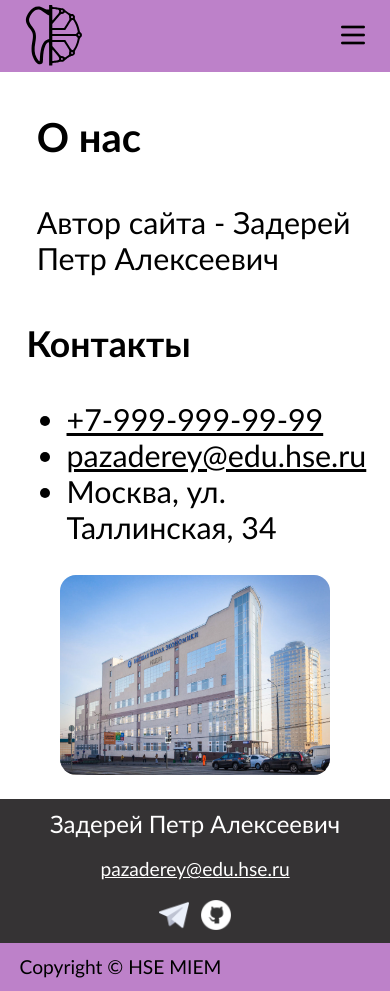
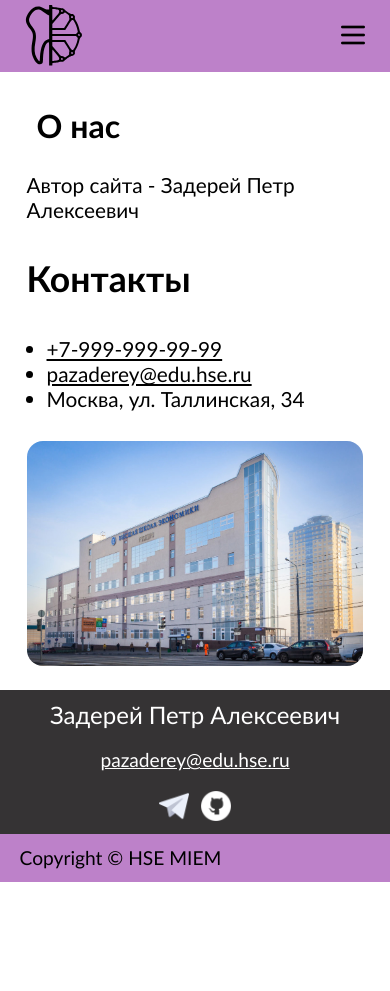
Before and after one commit to pazaderey/web-stomatology, a website: page public/html/about.html in a window 390 px wide. After the commit the page ends 882 px from the top, so only its background shows below. Drawn offline with Linux system fonts and the light colour scheme.

Commit message:
💄 Improve profile and about responsiveness

```diff
--- /dev/null
+++ b/public/css/about.css
@@ -0,0 +1,38 @@
+section.grid-1row-container {
+    display: grid;
+    grid-template-columns: 1fr 2fr;
+    column-gap: 10%;
+    align-items: center;
+}
+
+section.grid-1row-container > div {
+    min-width: fit-content;
+}
+
+section.grid-1row-container > div > p {
+    margin: 0;
+}
+
+section.grid-1row-container > img {
+    width: 100%;
+    border-radius: 1rem;
+}
+
+@media (max-width: 900px) {
+    section.grid-1row-container {
+        grid-template-columns: 1fr;
+    }
+
+    section.grid-1row-container > div > h1 {
+        font-size: 2rem;
+    }
+
+    section.grid-1row-container > div > ul {
+        padding-left: 20px;
+    }
+
+    section.grid-1row-container > div > p,
+    section.grid-1row-container > div > ul > li {
+        font-size: 1.3rem;
+    }
+}
--- a/public/html/about.html
+++ b/public/html/about.html
@@ -7,6 +7,7 @@
     <title>О нас</title>
     <link rel="icon" type="image/x-icon" href="../img/logo.ico">
     <link rel="stylesheet" href="../css/index.css" />
+    <link rel="stylesheet" href="../css/about.css" />
     <script src="../js/components/header.js" type="text/javascript" defer></script>
     <script src="../js/components/footer.js" type="text/javascript" defer></script>
 </head>
@@ -15,7 +16,7 @@
     <header-component></header-component>
 
     <main>
-        <section class="flexrow-container">
+        <section class="grid-1row-container">
             <div>
                 <h1>О нас</h1>
                 <p>Автор сайта - Задерей Петр Алексеевич</p>
```
Also changed, not shown: public/css/profile.css (+11 -2 lines).
